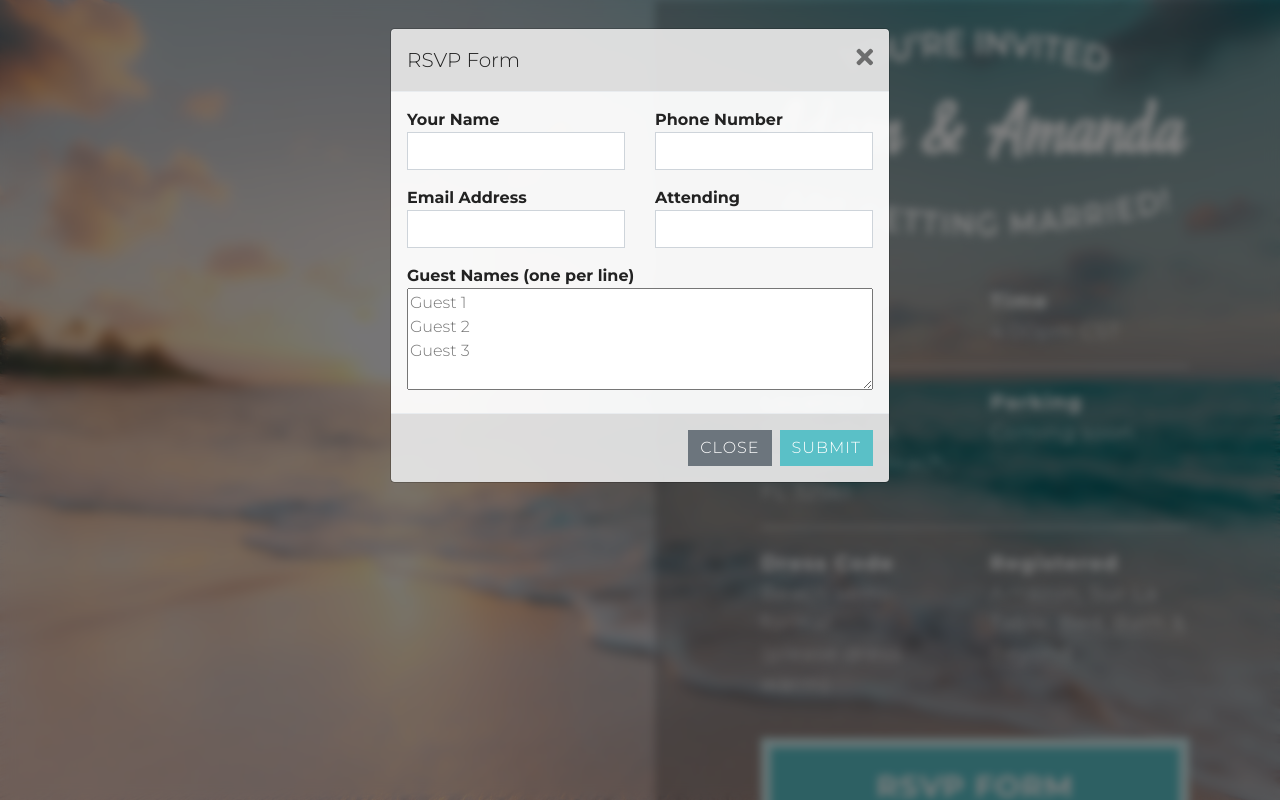
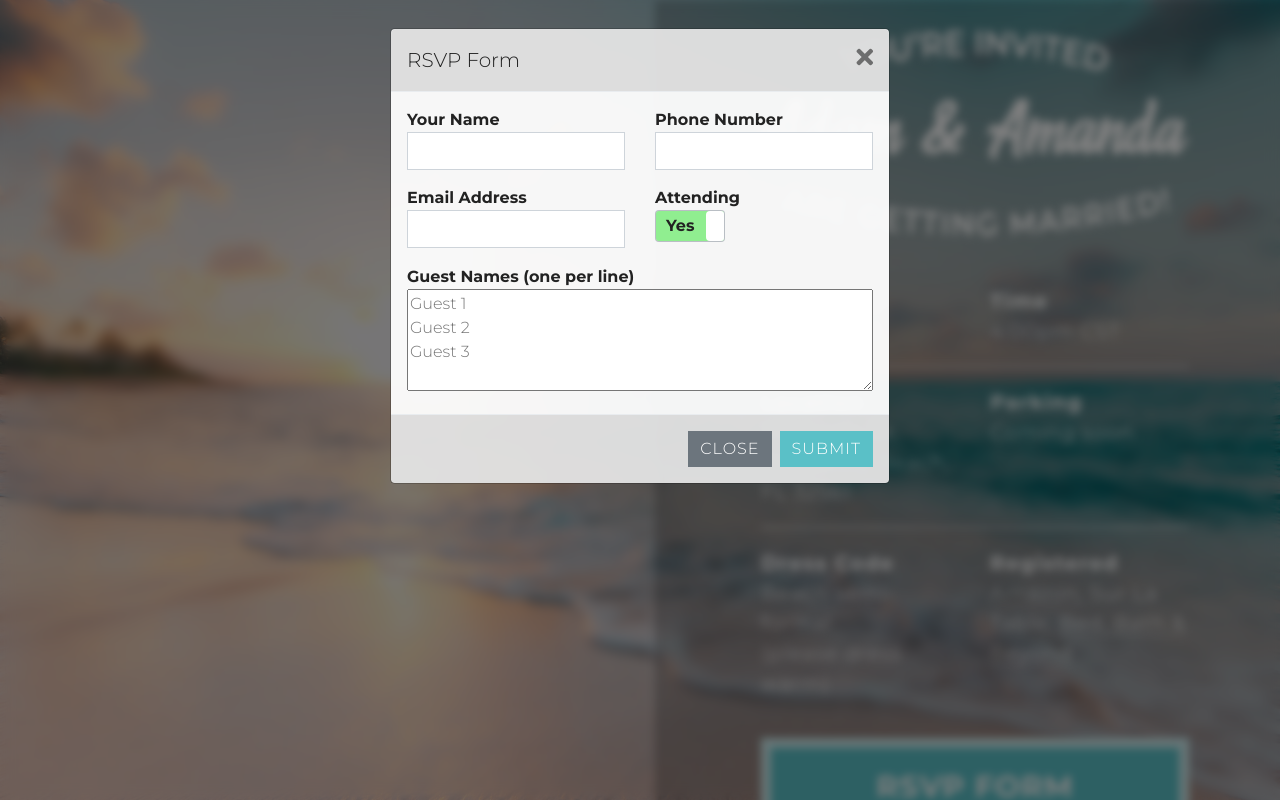
Before and after one commit to adamculpepper/ourbeachwedding.rocks, a plain HTML site: page index.html in a window 1280 px wide. Both pictures are taken after a click on the button "RSVP FORM". Drawn offline with Linux system fonts and the light colour scheme.

Commit message:
adding in Toggle Switchy

```diff
--- /dev/null
+++ b/assets/css/toggle-switchy.css
@@ -0,0 +1,59 @@
+/*
+Toggle Switchy
+Version: 1.0
+Adam Culpepper
+https://github.com/adamculpepper/toggle-switchy
+*/
+
+/* CORE ------------------------------------------------------------ */
+.toggle-switchy {display:inline-block; overflow:hidden; width:70px; background:#ced4da; border:1px solid rgba(0, 0, 0, 0.1); border-radius:4px; position:relative;}
+.toggle-switchy input {visibility:hidden; position:absolute;}
+.toggle-switchy label {display:block; width:100%; height:30px; line-height:30px; margin:0; cursor:pointer;
+/*	background: -moz-linear-gradient(top, rgba(0,0,0,0.1) 0%, rgba(230,230,230,0.28) 20%, rgba(230,230,230,1) 100%);
+	background: -webkit-linear-gradient(top, rgba(0,0,0,0.1) 0%,rgba(230,230,230,0.28) 20%,rgba(230,230,230,1) 100%);
+	background: linear-gradient(to bottom, rgba(0,0,0,0.1) 0%,rgba(230,230,230,0.28) 20%,rgba(230,230,230,1) 100%);
+	filter: progid:DXImageTransform.Microsoft.gradient( startColorstr='#1a000000', endColorstr='#e6e6e6',GradientType=0 );*/
+}
+.toggle-switchy .toggle {
+	content:'';
+	display:block;
+	height:100%;
+	background:#fff;
+	/*background:rgba(255, 0, 255, 0.5);*/
+	position:absolute;
+	z-index:3;
+	margin-left:0;
+	border-radius:4px;
+	/*border-radius:0 4px 4px 0;*/
+	/*border:1px solid #adadad;*/
+}
+
+.toggle-switchy label,
+.toggle-switchy input + label:before,
+.toggle-switchy input + label:after,
+.toggle-switchy .toggle {transition:all 200ms linear;}
+/* CORE ------------------------------------------------------------ */
+
+
+/* CHECKED */
+.toggle-switchy input:checked + label .toggle {margin-left:50px;}
+
+/* DISABLED */
+.toggle-switchy input[disabled] + label {opacity:0.5;}
+
+/* LABELS */
+.toggle-switchy input + label:before,
+.toggle-switchy input + label:after {display:block; position:absolute; z-index:2;}
+.toggle-switchy input + label:before {content:'Yes'; left:10px;}
+.toggle-switchy input + label:after {content:'No'; right:10px;}
+
+/* SHOW/HIDE */
+.toggle-switchy input + label:before {opacity:0;}
+.toggle-switchy input:checked + label:before {opacity:1;}
+.toggle-switchy input:checked + label:after {opacity:0;}
+
+/* CUSTOMIZATIONS */
+.toggle-switchy {width:70px;}
+.toggle-switchy .toggle {width:20px;}
+.toggle-switchy input:checked + label .toggle {margin-left:50px;} /* .toggle-switchy width minus .toggle width */
+.toggle-switchy input:checked + label {background:lightgreen;}
--- a/assets/js/custom.js
+++ b/assets/js/custom.js
@@ -9,6 +9,8 @@ $(function() {
 
 		var form = $(this);
 		var btn = form.find('[type=submit]');
+		var attendingValue = $('#attending-ghost').is(":checked");
+		$('#attending').val(attendingValue);
 
 		if ($("input[name='email']").val() === '') {
 			alert('Please enter an email address')
--- a/index.html
+++ b/index.html
@@ -13,7 +13,7 @@
 		<!-- styles -->
 		<link rel="stylesheet" href="./assets/css/bootstrap.min.css">
 		<link rel="stylesheet" href="./assets/css/fontawesome-all.min.css">
-		<link rel="stylesheet" href="./assets/css/stylish-select.css">
+		<link rel="stylesheet" href="./assets/css/toggle-switchy.css">
 		<link rel="stylesheet" href="./assets/css/styles.css">
 
 		<!-- open graph meta -->
@@ -115,25 +115,31 @@
 								<div class="col-sm-6">
 									<div class="form-group">
 										<label for="something">Your Name</label>
-										<input type="text" id="name" name="name" class="form-control">
+										<input required type="text" id="name" name="name" class="form-control">
 									</div>
 								</div>
 								<div class="col-sm-6">
 									<div class="form-group">
 										<label for="something">Phone Number</label>
-										<input type="text" id="phone" name="phone" class="form-control">
+										<input required type="text" id="phone" name="phone" class="form-control">
 									</div>
 								</div>
 								<div class="col-sm-6">
 									<div class="form-group">
 										<label for="something">Email Address</label>
-										<input type="email" id="email" name="email" class="form-control">
+										<input required type="email" id="email" name="email" class="form-control">
 									</div>
 								</div>
 								<div class="col-sm-6">
 									<div class="form-group">
 										<label for="something">Attending</label>
-										<input type="text" id="attending" name="attending" class="form-control">
+										<div class="toggle-switchy">
+											<input type="hidden" id="attending" name="attending">
+											<input checked="checked" type="checkbox" id="attending-ghost">
+											<label for="attending-ghost">
+												<span class="toggle"></span>
+											</label>
+										</div>
 									</div>
 								</div>
 								<div class="col-12">
```
